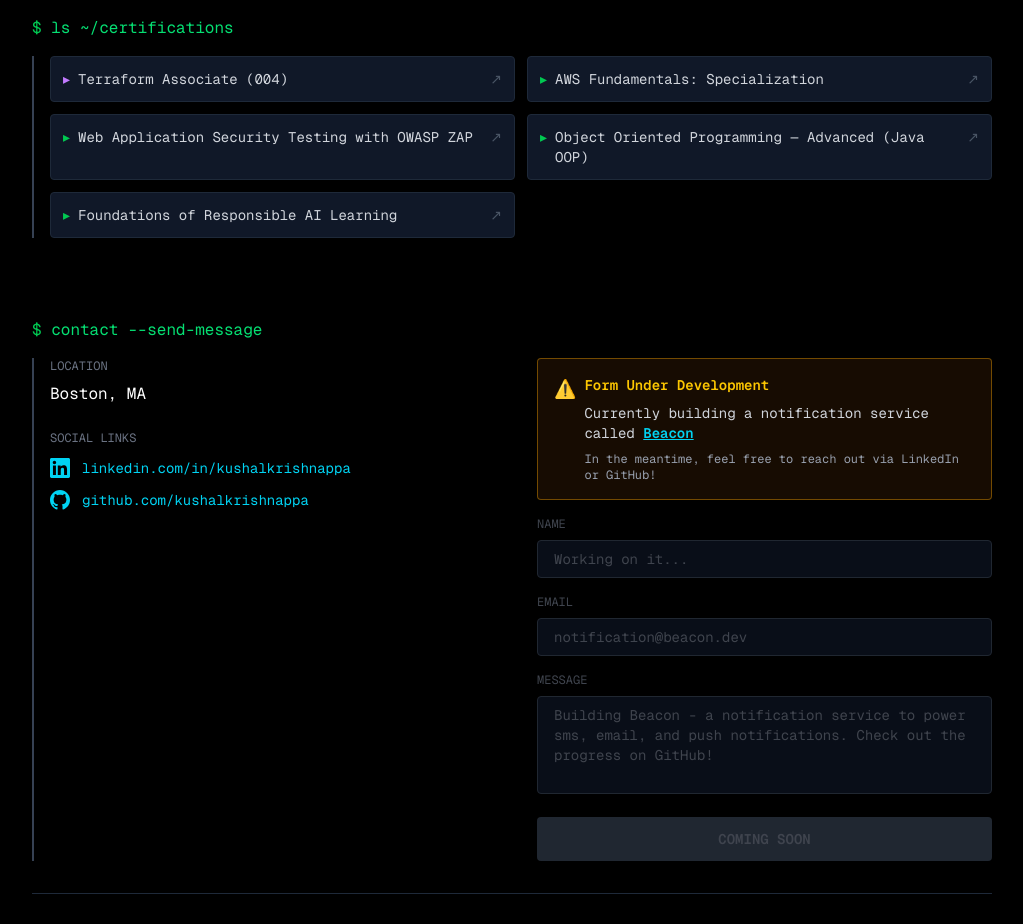
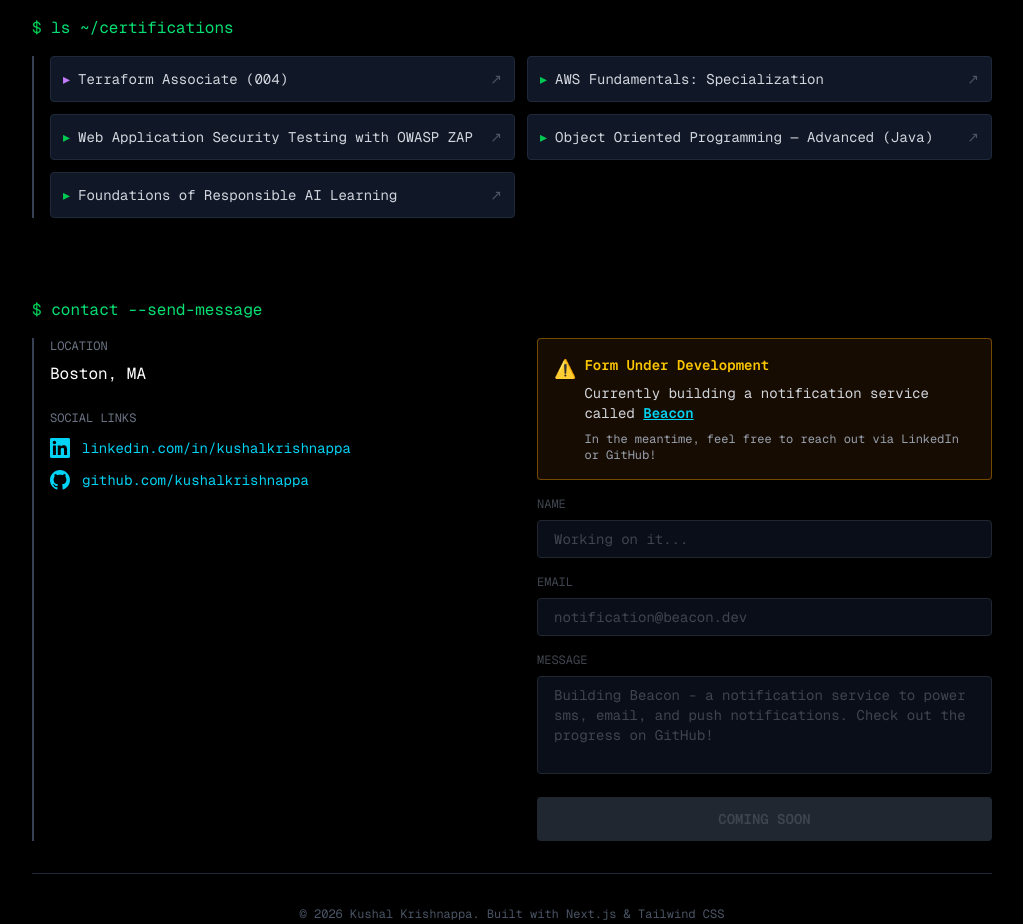
Before and after one commit to kushalkrishnappa/portfolio, a Next.js app: page / in a window 1280 px wide. Shown: the part 5100-6024 px from the top of the page, without its empty margins (128-1151 px from the left). Built offline with nearby package versions, Linux system fonts and the light colour scheme.

Commit message:
content: rename Java OOP cert label

```diff
--- a/src/data/certifications.ts
+++ b/src/data/certifications.ts
@@ -15,7 +15,7 @@ export const certifications: Certification[] = [
     url: "https://coursera.org/verify/YYBVCUFU6QSS",
   },
   {
-    name: "Object Oriented Programming — Advanced (Java OOP)",
+    name: "Object Oriented Programming — Advanced (Java)",
     url: "https://ude.my/UC-92ff2ad5-93d3-428d-a43a-269f35d14185",
   },
   {
```
